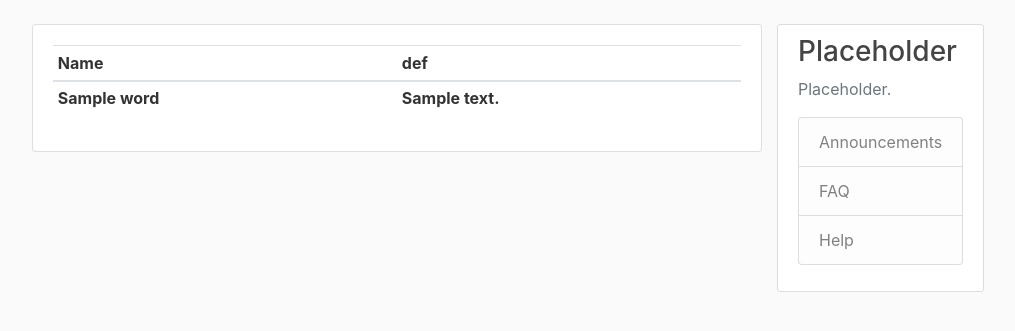
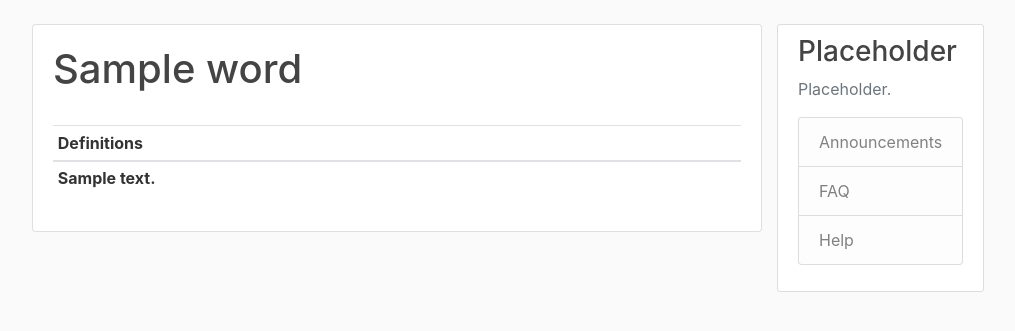
Before and after one commit to lorenzoMcD/VocabBrain, a Django app: template blog/templates/blog/create_word_list.html in a window 1280 px wide. Shown: the part 56-387 px from the top of the page, without its empty margins (53-1068 px from the left). Run offline with Django 3.2, Linux system fonts and the light colour scheme; the template is opened without the code that fills it: most values are stand-ins (such as "Sample title", 1, 10 or a date in 2020); lists and menus that the app fills with data are empty; some libraries are stand-ins or nearby versions.

Commit message:
Update create_word_list.html
Quick Update to change how
the words are viewed

```diff
--- a/blog/templates/blog/create_word_list.html
+++ b/blog/templates/blog/create_word_list.html
@@ -17,25 +17,26 @@
     <thead>
         <tr>
 
-            <th width="30%">Name</th>
-            <th width ="30%">def</th>
+            <h1 width="30%">{{word}}</h1>
+            <br>
+            <th width ="30%">Definitions</th>
             <!-- <th width ="30%"></th>      working on this still -->
 
         </tr>
     </thead>
     <tbody>
+
            {% for text in texts %}
-       <tr>
-            <th>
-               {{ word }}
-            </th>
 
 
-            <th>  {{text}} </th>
+       			<tr>
+            <th>  {{text}}
 
-        </tr>
 
-          {% endfor %}
+          	</th>
+       	</tr>
+			{% endfor %}
+
       </tbody>
     </table>
     </div>
```
